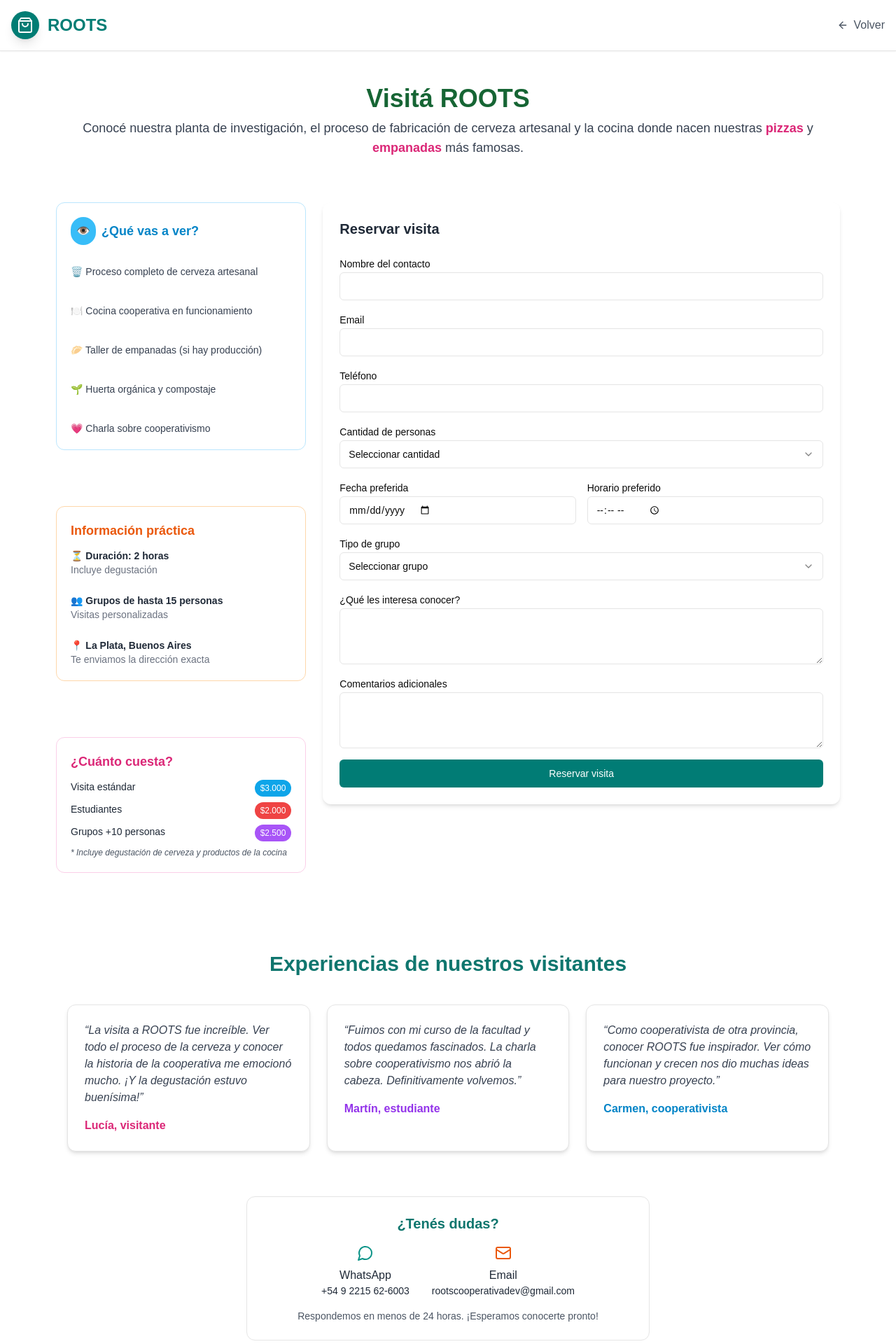
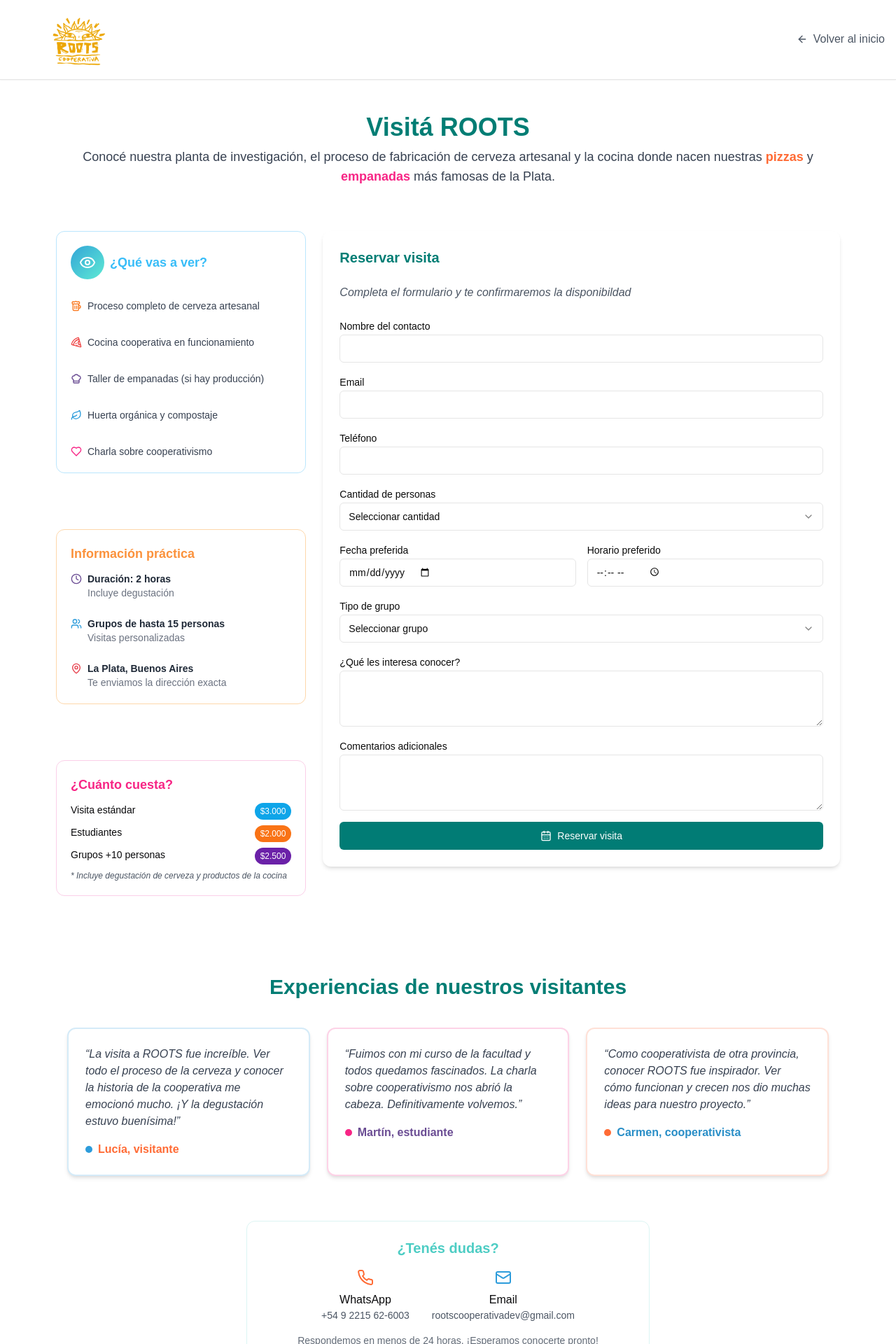
Before and after one commit to roots-cooperativa-dev/frontend-rootscoop, a Next.js app in the folder front/: page /visitas in a window 1280 px wide. Shown: the top 1920 px of the page at 70% size. Built offline with nearby package versions, Linux system fonts and the light colour scheme.

Commit message:
mejora pagina de visita

```diff
--- a/front/src/app/(views)/donaciones/page.tsx
+++ b/front/src/app/(views)/donaciones/page.tsx
@@ -2,7 +2,8 @@
 import DonacionBox from "./components/form";
 import InfoBox from "./components/InfoBox";
 import TestimoniosBox from "./components/TestimoniosBox";
-import { ArrowLeft, ShoppingBag } from "lucide-react";
+import { ArrowLeft } from "lucide-react";
+import Image from "next/image";
 
 export default function DonacionPage() {
   return (
@@ -10,12 +11,14 @@
       <header className="bg-white border-b shadow-sm">
         <div className="container mx-auto px-4 py-4">
           <div className="flex items-center justify-between">
-            <Link href="/" className="flex items-center space-x-3">
-              <div className="w-10 h-10 bg-[#017d74] rounded-full flex items-center justify-center shadow-lg">
-                <ShoppingBag className="w-6 h-6 text-white" />
-              </div>
-              <span className="text-2xl font-black text-[#017d74]">ROOTS</span>
-            </Link>
+            <Image
+              src="/logos/roots.png"
+              alt="Rootscoop Logo"
+              width={350}
+              height={40}
+              className="rounded-full object-contain -ml-20"
+              priority
+            />
             <div className="flex items-center space-x-4">
               <Link
                 href="/"
--- a/front/src/app/(views)/visitas/components/InfoBox.tsx
+++ b/front/src/app/(views)/visitas/components/InfoBox.tsx
@@ -1,41 +1,77 @@
+import {
+  Beer,
+  ChefHat,
+  Clock,
+  Eye,
+  Heart,
+  Leaf,
+  MapPin,
+  Pizza,
+  Users,
+} from "lucide-react";
+
 const InfoBox = () => {
   return (
     <aside className="space-y-20">
       {/* ¿Qué vas a ver? */}
       <div className="border border-sky-200 bg-white p-5 rounded-xl">
         <div className="flex items-center gap-2 mb-7">
-          <div className="bg-sky-400 text-white rounded-full p-2">👁️</div>
-          <h3 className="text-sky-600 font-bold text-lg">¿Qué vas a ver?</h3>
+          <div className="w-12 h-12 rounded-full bg-gradient-to-br from-[#33a5d7] to-teal-300 flex items-center justify-center">
+            <Eye className="text-white w-6 h-6" />
+          </div>
+          <h3 className="text-sky-400 font-bold text-lg">¿Qué vas a ver?</h3>
         </div>
-        <ul className="space-y-9 text-gray-700 text-sm">
-          <li>🗑️ Proceso completo de cerveza artesanal</li>
-          <li>🍽️ Cocina cooperativa en funcionamiento</li>
-          <li>🥟 Taller de empanadas (si hay producción)</li>
-          <li>🌱 Huerta orgánica y compostaje</li>
-          <li>💗 Charla sobre cooperativismo</li>
+        <ul className="space-y-8 text-gray-700 text-sm flex-item-center">
+          <li className="flex items-center gap-2">
+            <Beer className="h-4 w-4 text-orange-500" />
+            Proceso completo de cerveza artesanal
+          </li>
+          <li className="flex items-center gap-2">
+            <Pizza className="h-4 w-4 text-red-500" />
+            Cocina cooperativa en funcionamiento
+          </li>
+          <li className="flex items-center gap-2">
+            <ChefHat className="h-4 w-4 text-[#6a4c93]" />
+            Taller de empanadas (si hay producción)
+          </li>
+          <li className="flex items-center gap-2">
+            <Leaf className="h-4 w-4 text-[#2d9cdb]" />
+            Huerta orgánica y compostaje
+          </li>
+          <li className="flex items-center gap-2">
+            <Heart className="h-4 w-4 text-[#f72585]" />
+            Charla sobre cooperativismo
+          </li>
         </ul>
       </div>
 
       {/* Información práctica */}
       <div className="border border-orange-200 bg-white-50 p-5 rounded-xl">
-        <h3 className="text-orange-600 font-bold text-lg mb-3">
+        <h3 className="text-orange-400 font-bold text-lg mb-3">
           Información práctica
         </h3>
         <ul className="space-y-6 text-sm text-gray-800">
           <li>
-            <strong>⏳ Duración: 2 horas</strong>
-            <br />
-            <span className="text-gray-500">Incluye degustación</span>
+            <strong className="flex items-center gap-2 ">
+              <Clock className="h-4 w-4 text-[#6a4c93]" />
+              Duración: 2 horas
+            </strong>
+
+            <span className="text-gray-500 ml-6">Incluye degustación</span>
           </li>
           <li>
-            <strong>👥 Grupos de hasta 15 personas</strong>
-            <br />
-            <span className="text-gray-500">Visitas personalizadas</span>
+            <strong className="flex items-center gap-2 ">
+              <Users className="h-4 w-4 text-[#2d9cdb]" />
+              Grupos de hasta 15 personas
+            </strong>
+            <span className="text-gray-500 ml-6">Visitas personalizadas</span>
           </li>
           <li>
-            <strong>📍 La Plata, Buenos Aires</strong>
-            <br />
-            <span className="text-gray-500">
+            <strong className="flex items-center gap-2 ">
+              <MapPin className="h-4 w-4 text-[#e63946]" />
+              La Plata, Buenos Aires
+            </strong>
+            <span className="text-gray-500 ml-6">
               Te enviamos la dirección exacta
             </span>
           </li>
@@ -44,10 +80,10 @@
 
       {/* ¿Cuánto cuesta? */}
       <div className="border border-pink-200 bg-white-50 p-5 rounded-xl">
-        <h3 className="text-pink-600 font-bold text-lg mb-3">
+        <h3 className="text-[#f72585] font-bold text-lg mb-3">
           ¿Cuánto cuesta?
         </h3>
-        <ul className="space-y-2 text-sm text-gray-800">
+        <ul className="space-y-2 text-sm text-[#09090b]">
           <li className="flex justify-between">
             <span>Visita estándar</span>
             <span className="bg-sky-500 text-white text-xs px-2 py-1 rounded-full">
@@ -56,13 +92,13 @@
           </li>
           <li className="flex justify-between">
             <span>Estudiantes</span>
-            <span className="bg-red-500 text-white text-xs px-2 py-1 rounded-full">
+            <span className="bg-orange-500 text-white text-xs px-2 py-1 rounded-full">
               $2.000
             </span>
           </li>
           <li className="flex justify-between">
             <span>Grupos +10 personas</span>
-            <span className="bg-purple-500 text-white text-xs px-2 py-1 rounded-full">
+            <span className="bg-purple-800 text-white text-xs px-2 py-1 rounded-full">
               $2.500
             </span>
           </li>
--- a/front/src/app/(views)/visitas/components/Reservaform.jsx
+++ b/front/src/app/(views)/visitas/components/Reservaform.jsx
@@ -2,6 +2,7 @@
 
 import { Formik, Form, Field, ErrorMessage } from "formik";
 import * as Yup from "yup";
+import { CalendarDays } from "lucide-react";
 import { Input } from "@/src/components/ui/input";
 import { Textarea } from "@/src/components/ui/textarea";
 import { Button } from "@/src/components/ui/button";
@@ -39,8 +40,10 @@
 
   return (
     <div className="bg-white p-6 rounded-xl shadow-md space-y-6">
-      <h2 className="text-xl font-semibold text-gray-800">Reservar visita</h2>
-
+      <h2 className="text-xl font-semibold text-[#017d74]">Reservar visita</h2>
+      <p className="mt-2 text-s text-gray-600 italic">
+        Completa el formulario y te confirmaremos la disponibildad
+      </p>
       <Formik
         initialValues={initialValues}
         validationSchema={validationSchema}
@@ -166,6 +169,7 @@
             </div>
 
             <Button type="submit" className="w-full mt-4">
+              <CalendarDays className="w-5 h-5" />
               Reservar visita
             </Button>
           </Form>
--- a/front/src/app/(views)/visitas/components/TestimoniosBox.tsx
+++ b/front/src/app/(views)/visitas/components/TestimoniosBox.tsx
@@ -1,4 +1,4 @@
-import { MessageCircle, Mail } from "lucide-react";
+import { Mail, Phone } from "lucide-react";
 
 export function TestimoniosBox() {
   const testimonios = [
@@ -6,25 +6,31 @@
       texto:
         "La visita a ROOTS fue increíble. Ver todo el proceso de la cerveza y conocer la historia de la cooperativa me emocionó mucho. ¡Y la degustación estuvo buenísima!",
       autor: "Lucía, visitante",
-      color: "text-pink-600",
+      colorBg: "bg-[#2d9cdb]",
+      colorText: "text-[#ff6b35]",
+      colorBorder: "border-[#d5ebf8]",
     },
     {
       texto:
         "Fuimos con mi curso de la facultad y todos quedamos fascinados. La charla sobre cooperativismo nos abrió la cabeza. Definitivamente volvemos.",
       autor: "Martín, estudiante",
-      color: "text-purple-600",
+      colorBg: "bg-[#f72585]",
+      colorText: "text-[#6a4c93]",
+      colorBorder: "border-[#fdd3e7]",
     },
     {
       texto:
         "Como cooperativista de otra provincia, conocer ROOTS fue inspirador. Ver cómo funcionan y crecen nos dio muchas ideas para nuestro proyecto.",
       autor: "Carmen, cooperativista",
-      color: "text-sky-600",
+      colorBg: "bg-[#ff6b35]",
+      colorText: "text-[#298ec7]",
+      colorBorder: "border-[#ffe1d7]",
     },
   ];
 
   return (
     <section className="py-12 px-4 max-w-7xl mx-auto">
-      <h2 className="text-3xl font-bold text-center text-teal-700 mb-10">
+      <h2 className="text-3xl font-bold text-center text-[#017d74] mb-10">
         Experiencias de nuestros visitantes
       </h2>
 
@@ -32,36 +38,41 @@
         {testimonios.map((t, i) => (
           <div
             key={i}
-            className="rounded-xl border p-6 shadow-md bg-white hover:shadow-lg transition"
+            className={`rounded-xl  p-6 shadow-md bg-white hover:shadow-lg transition border-2 ${t.colorBorder}`}
           >
             <p className="text-gray-700 mb-4 italic">“{t.texto}”</p>
-            <span className={`font-semibold ${t.color}`}>{t.autor}</span>
+            <div className="flex items-center gap-2">
+              <div className={`w-2.5 h-2.5 rounded-full ${t.colorBg}`} />
+              <span className={`font-semibold ${t.colorText}`}>{t.autor}</span>
+            </div>
           </div>
         ))}
       </div>
 
       {/* Contacto */}
-      <div className="mt-16 text-center bg-white-50 p-6 rounded-xl border max-w-xl mx-auto">
-        <h3 className="text-xl font-semibold text-teal-700 mb-4">
+      <div className="mt-16 text-center bg-white p-6 rounded-xl border border-[#dcf5f3] max-w-xl mx-auto">
+        <h3 className="text-xl font-semibold text-[#4ecdc4] mb-4">
           ¿Tenés dudas?
         </h3>
         <div className="flex flex-col sm:flex-row items-center justify-center gap-8">
           <div className="flex items-center flex-col gap-2 text-gray-800">
-            <MessageCircle className="text-teal-600" />
+            <Phone className="text-[#ff6b35]" />
             <div>
-              <p className="font-medium">WhatsApp</p>
-              <p className="text-sm">+54 9 2215 62-6003</p>
+              <p className="font-medium text-[#09090b]">WhatsApp</p>
+              <p className="text-sm text-[#4b5563]">+54 9 2215 62-6003</p>
             </div>
           </div>
           <div className="flex items-center flex-col gap-2 text-gray-800">
-            <Mail className="text-orange-600" />
+            <Mail className="text-[#2d9cdb]" />
             <div>
-              <p className="font-medium">Email</p>
-              <p className="text-sm">rootscooperativadev@gmail.com</p>
+              <p className="font-medium text-[#09090b]">Email</p>
+              <p className="text-sm text-[#4b5563]">
+                rootscooperativadev@gmail.com
+              </p>
             </div>
           </div>
         </div>
-        <p className="mt-4 text-sm text-gray-600">
+        <p className="mt-4 text-sm text-[#626b77]">
           Respondemos en menos de 24 horas. ¡Esperamos conocerte pronto!
         </p>
       </div>
--- a/front/src/app/(views)/visitas/page.tsx
+++ b/front/src/app/(views)/visitas/page.tsx
@@ -1,8 +1,9 @@
-import { ShoppingBag, ArrowLeft } from "lucide-react";
+import { ArrowLeft } from "lucide-react";
 import InfoBox from "./components/InfoBox";
 import Link from "next/link";
 import ReservaFormulario from "./components/Reservaform";
 import { TestimoniosBox } from "./components/TestimoniosBox";
+import Image from "next/image";
 
 const VistaPage = () => {
   return (
@@ -10,19 +11,21 @@
       <header className="bg-white border-b shadow-sm">
         <div className="container mx-auto px-4 py-4">
           <div className="flex items-center justify-between">
-            <Link href="/" className="flex items-center space-x-3">
-              <div className="w-10 h-10 bg-[#017d74] rounded-full flex items-center justify-center shadow-lg">
-                <ShoppingBag className="w-6 h-6 text-white" />
-              </div>
-              <span className="text-2xl font-black text-[#017d74]">ROOTS</span>
-            </Link>
+            <Image
+              src="/logos/roots.png"
+              alt="Rootscoop Logo"
+              width={350}
+              height={40}
+              className="rounded-full object-contain -ml-20"
+              priority
+            />
             <div className="flex items-center space-x-4">
               <Link
                 href="/"
                 className="flex items-center space-x-2 text-gray-600 hover:text-[#017d74] transition-colors"
               >
                 <ArrowLeft className="w-4 h-4" />
-                <span>Volver</span>
+                <span>Volver al inicio</span>
               </Link>
             </div>
           </div>
@@ -30,13 +33,13 @@
       </header>
       <main className="max-w-6xl mx-auto px-4 py-12 space-y-16">
         <div className="text-center">
-          <h1 className="text-4xl font-bold text-green-800">Visitá ROOTS</h1>
-          <p className="mt-2 text-lg text-gray-700">
+          <h1 className="text-4xl font-bold text-[#017d74]">Visitá ROOTS</h1>
+          <p className="mt-2 text-lg text-[#374151]">
             Conocé nuestra planta de investigación, el proceso de fabricación de
             cerveza artesanal y la cocina donde nacen nuestras{" "}
-            <span className="text-pink-600 font-semibold">pizzas</span> y{" "}
-            <span className="text-pink-600 font-semibold">empanadas</span> más
-            famosas.
+            <span className="text-[#ff6b35] font-semibold">pizzas</span> y{" "}
+            <span className="text-[#f72585] font-semibold">empanadas</span> más
+            famosas de la Plata.
           </p>
         </div>
 
```
